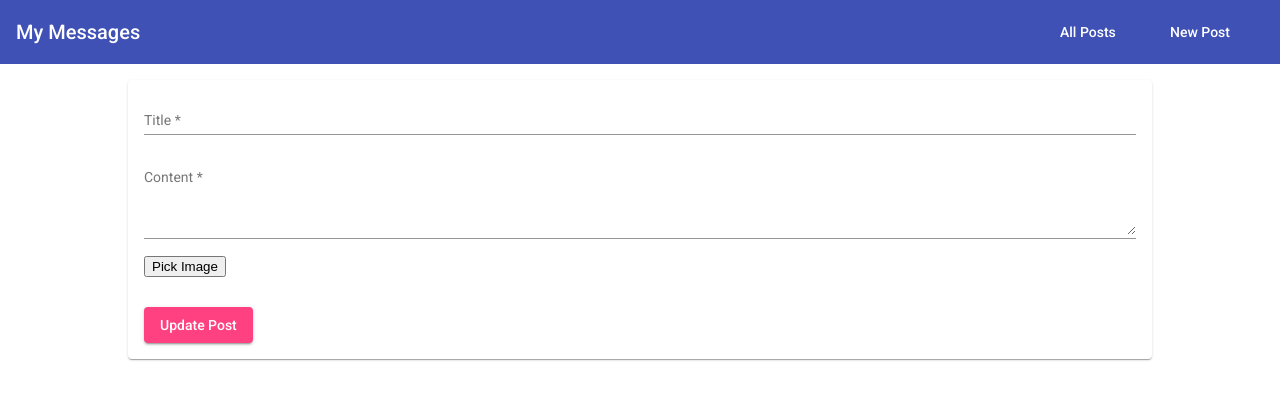
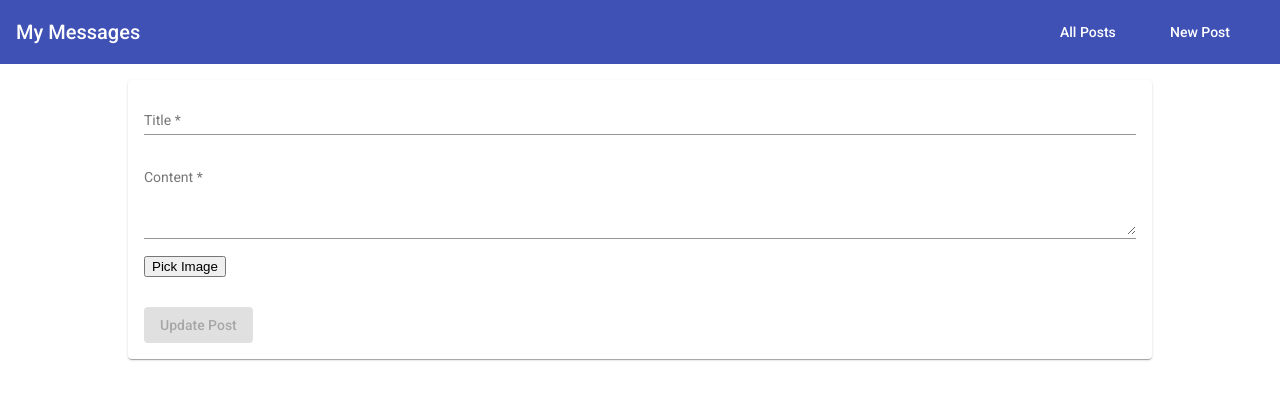
Before and after one commit to ipykalo/Posts-MEAN, an Angular app: page /edit/1 in a window 1280 px wide. Shown: the top 400 px of the page. Built offline with nearby package versions, Linux system fonts and the light colour scheme; no server answers.

Commit message:
fixed fields validation

```diff
--- a/src/app/posts/post-create/post-create.component.html
+++ b/src/app/posts/post-create/post-create.component.html
@@ -7,7 +7,7 @@
                 type="text"
                 placeholder="Title"
                 formControlName="title">
-            <mat-error *ngIf="form.invalid">Please enter Post Title</mat-error>
+            <mat-error *ngIf="form?.get('title')?.invalid">Please enter Post Title</mat-error>
         </mat-form-field>
         <mat-form-field>
             <mat-label>Content</mat-label>
@@ -17,7 +17,7 @@
                 formControlName="content"
                 placeholder="Content">
             </textarea>
-            <mat-error *ngIf="form.invalid">Please enter content of the Post</mat-error>
+            <mat-error *ngIf="form?.get('content')?.invalid">Please enter content of the Post</mat-error>
         </mat-form-field>
         <div>
             <button mat-strocked-button type="button" (click)="filePicker?.click()">Pick Image</button>
@@ -27,7 +27,7 @@
             </div>
             <mat-error *ngIf="form?.get('image')?.invalid">Please select correct type</mat-error>
         </div>
-        <button mat-raised-button color="accent" type="submit" [disabled]="form.invalid">{{ edit ? 'Update Post' : 'Create Post' }}</button>
+        <button mat-raised-button color="accent" type="submit" [disabled]="!form?.valid">{{ edit ? 'Update Post' : 'Create Post' }}</button>
     </form>
 </mat-card>
 <mat-spinner *ngIf="isLoading"></mat-spinner>
--- a/src/app/posts/post-create/post-create.component.ts
+++ b/src/app/posts/post-create/post-create.component.ts
@@ -44,6 +44,10 @@ export class PostCreateComponent {
     }
 
     onSavePost(): void {
+        debugger
+        this.form
+        return
+
         this.edit ? this.onUpdatePost() : this.onAddPost();
     }
 
```
